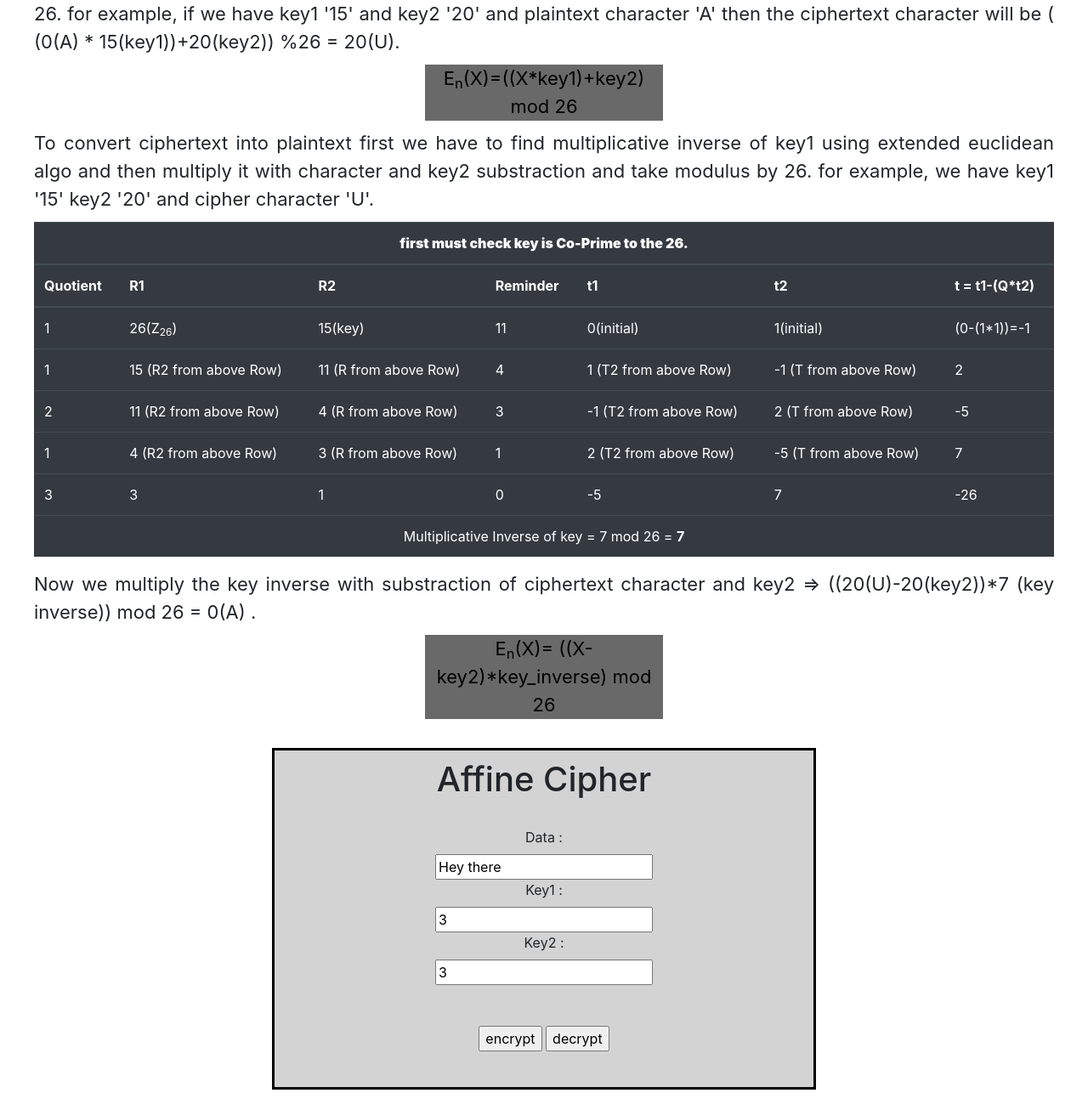
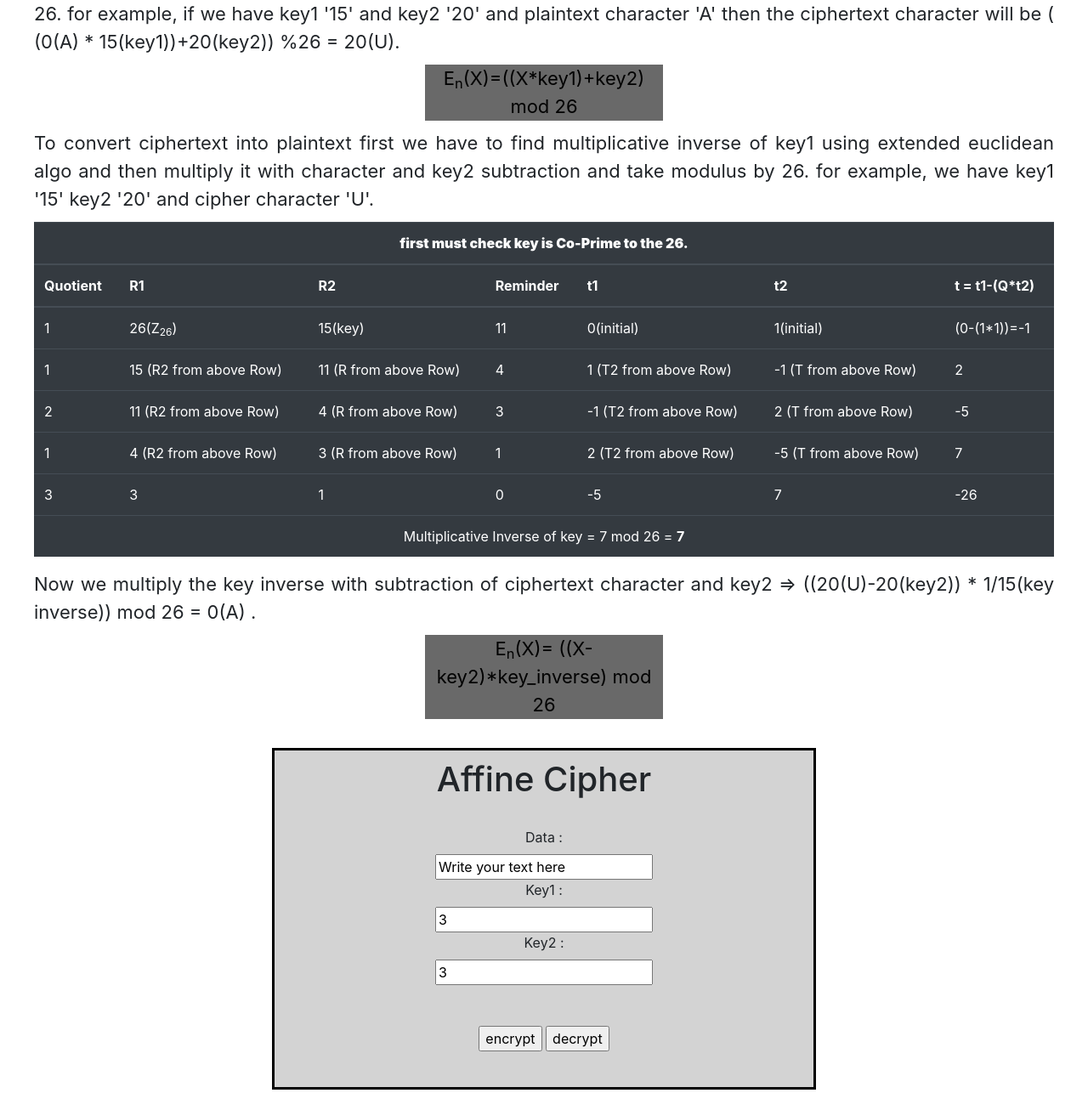
Before and after one commit to RishabhBhatt19247/Symmetric-key-cryptography, a Django app: template templates/Affine.html in a window 1280 px wide. Shown: the part 224-1530 px from the top of the page at 85% size. Run offline with Django 3.2, Linux system fonts and the light colour scheme; the template is opened without the code that fills it, so the values that code supplies are empty; some libraries are stand-ins or nearby versions.

Commit message:
Update Affine.html

```diff
--- a/templates/Affine.html
+++ b/templates/Affine.html
@@ -115,7 +115,7 @@
       <p class="text">
         To convert ciphertext into plaintext first we have to find
         multiplicative inverse of key1 using extended euclidean algo and then
-        multiply it with character and key2 substraction and take modulus by 26.
+        multiply it with character and key2 subtraction and take modulus by 26.
         for example, we have key1 '15' key2 '20' and cipher character 'U'.
       </p>
       <div style="margin: 10px 40px 10px 40px">
@@ -191,8 +191,8 @@
         </table>
       </div>
       <p class="text">
-        Now we multiply the key inverse with substraction of ciphertext
-        character and key2 => ((20(U)-20(key2))*7 (key inverse)) mod 26 = 0(A) .
+        Now we multiply the key inverse with subtraction of ciphertext character
+        and key2 => ((20(U)-20(key2)) * 1/15(key inverse)) mod 26 = 0(A) .
       </p>
       <p
         class="text-center text"
@@ -219,7 +219,12 @@
         {% csrf_token %}
         <div class="div">
           <label for="Data">Data :</label><br />
-          <input type="text" id="Data" name="Data" value="Hey there" /><br />
+          <input
+            type="text"
+            id="Data"
+            name="Data"
+            value="Write your text here"
+          /><br />
           <label for="Key1">Key1 :</label><br />
           <input type="text" id="Key1" name="Key1" value="3" /><br />
           <label for="Key2">Key2 :</label><br />
```
